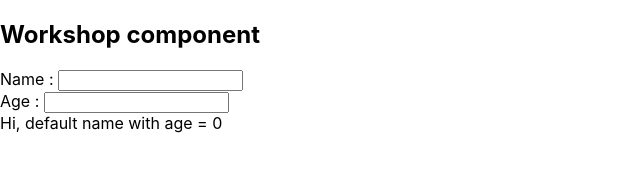
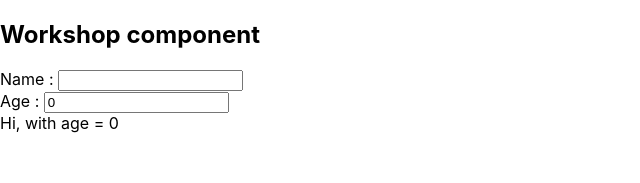
Before and after one commit to bsaisuda/training_react, a React (Vite) app: page / in a window 1280 px wide. Shown: the top 183 px of the page, without its empty margins (0-640 px from the left). Built offline with nearby package versions, Linux system fonts and the light colour scheme.

Commit message:
Workshop with state and components

```diff
--- a/src/workshop/Hello2.jsx
+++ b/src/workshop/Hello2.jsx
@@ -1,29 +1,32 @@
 import { useState } from "react";
 
 const Hello2 = () => {
+  const [name, setName] = useState("");
+  const [age, setAge] = useState(0);
+
   return (
     <div>
       <form>
-        <Name/>
-        <Age/>
-        <Show name="default name" age="0"/>
+        <Name name={name} onNameChanged={(event) => setName(event.target.value)}/>
+        <Age age={age} onAgeChanged={(event) => setAge(event.target.value)}/>
+        <Show name={name} age={age}/>
 	    </form>
     </div>
   )
 }
 
-const Name = () => {
+const Name = ({name, onNameChanged}) => {
   return (
     <div>
-		  Name : <input type="text"/>
+		  Name : <input type="text" value={name} onChange={onNameChanged}/>
     </div>
   )
 }
 
-const Age = () => {
+const Age = ({age, onAgeChanged}) => {
   return (
     <div>
-		  Age : <input type="text"/>
+		  Age : <input type="text" value={age} onChange={onAgeChanged}/>
     </div>
   )
 }
```
